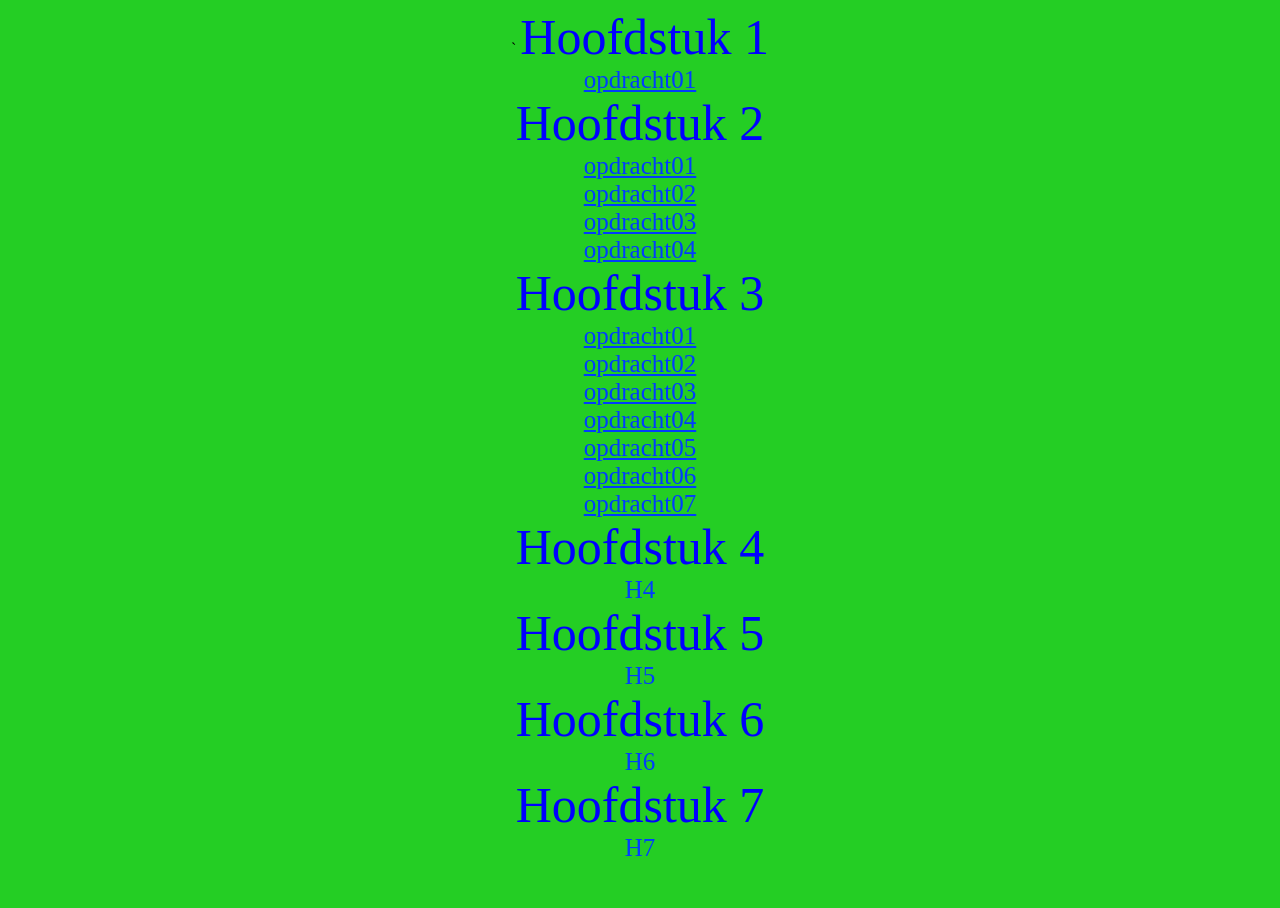
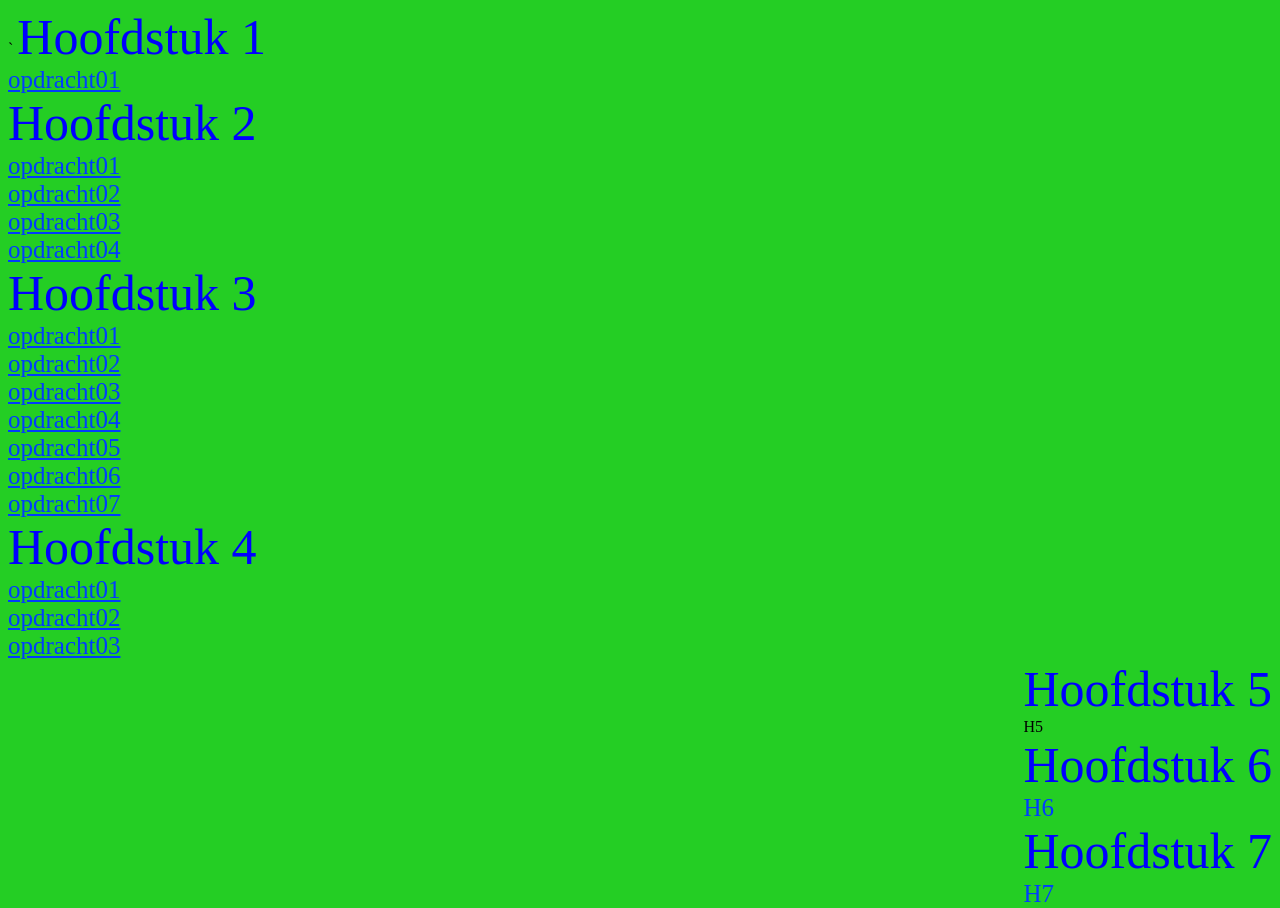
Before and after one commit to JaKamps/CursusPHP, a PHP site: page / in a window 1280 px wide. Before the commit the page ends 856 px from the top, so only its background shows below. Run offline with PHP 8.4, Linux system fonts and the light colour scheme.

Commit message:
H04
H04 finished

```diff
--- a/index.css
+++ b/index.css
@@ -1,6 +1,4 @@
 *{
-    text-align: center;
-    align-self: center;
     background-color: rgb(36, 206, 36);
 }
 a {
@@ -11,3 +9,9 @@ h{
     font-size: 50px;
     color: blue;
 }
+.left {
+    align-items: left;
+}
+.right {
+    float: right;
+}
--- a/index.html
+++ b/index.html
@@ -8,7 +8,7 @@
     <link rel="stylesheet" type="text/css"href="index.css">
 </head>
 <body>`
-
+    <span class="left">
     <h>Hoofdstuk 1</h>
     <br>
     <a class="link" href="H01/index.php">opdracht01</a>
@@ -41,18 +41,25 @@
     <br>
     <h>Hoofdstuk 4</h>
     <br>
-    <a  class="link">H4</a>
+    <a class="link" href="H04/opdracht01.php">opdracht01</a>
     <br>
+    <a class="link" href="H04/opdracht02.php">opdracht02</a>
+    <br>
+    <a class="link" href="H04/opdracht03.php">opdracht03</a>
+    <br>
+    </span>
+    <span class="right">
     <h>Hoofdstuk 5</h>
     <br>
-    <a  class="link">H5</a>
+    <a" class="link">H5</a>
     <br>
     <h>Hoofdstuk 6</h>
     <br>
-    <a  class="link">H6</a>
+    <a class="link">H6</a>
     <br>
     <h>Hoofdstuk 7</h>
     <br>
-    <a  class="link">H7</a>
+    <a class="link">H7</a>
+    </span>
 </body>
 </html>
```
Also changed, not shown: H04/opdracht01.php (added, +25 -0 lines), H04/opdracht02.php (added, +25 -0 lines), H04/opdracht03.php (added, +26 -0 lines).
